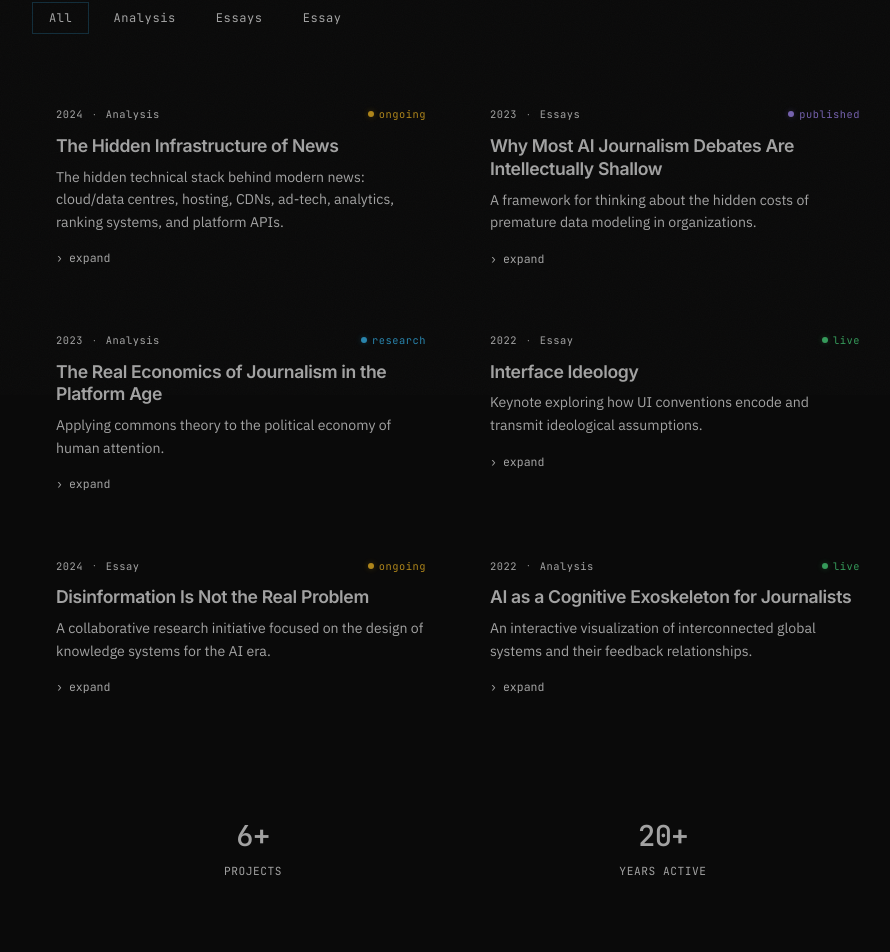
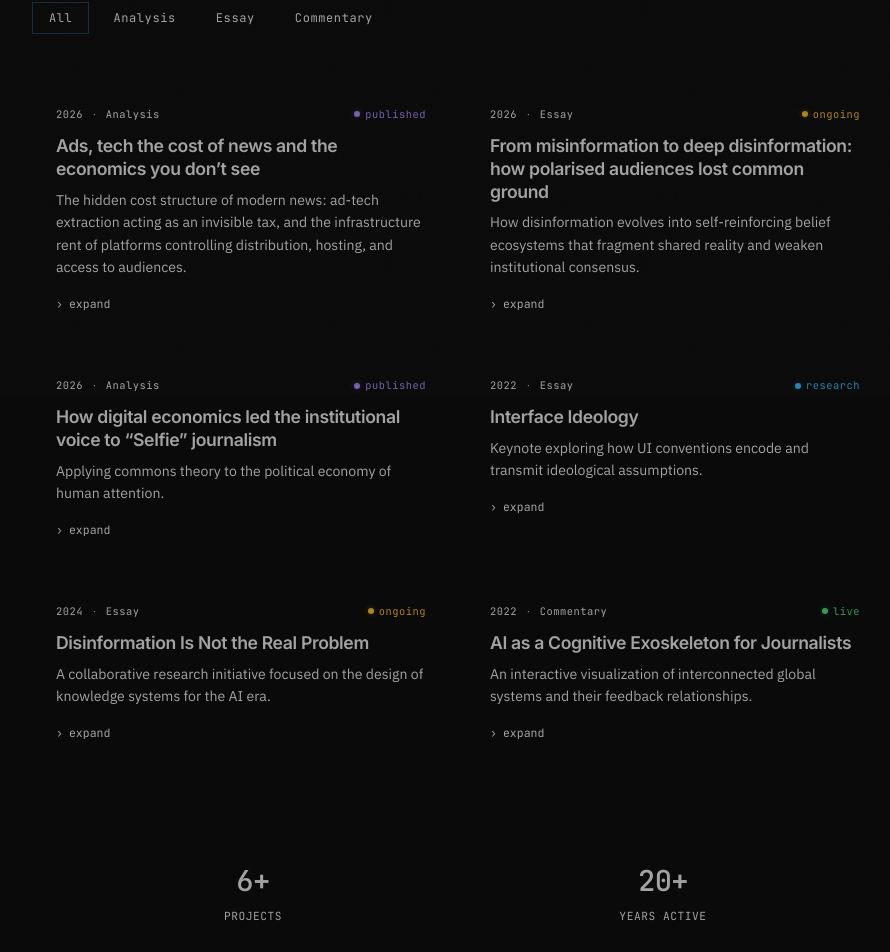
Before and after one commit to kneescars/cassiano-gobbet, a Next.js app: page /portfolio in a window 1280 px wide. Shown: the part 405-1357 px from the top of the page, without its empty margins (182-1072 px from the left). Built offline with nearby package versions, Linux system fonts and the light colour scheme.

Commit message:
Update Work area

```diff
--- a/data/portfolio.ts
+++ b/data/portfolio.ts
@@ -15,39 +15,39 @@ export interface Project {
 export const projects: Project[] = [
   {
     id: "hidden-infra",
-    title: "The Hidden Infrastructure of News",
-    year: "2024",
+    title: "Ads, tech the cost of news and the economics you don’t see",
+    year: "2026",
     category: "Analysis",//any category placed here will show up in the menu 'All Analysis, etc'
-    description: "The hidden technical stack behind modern news: cloud/data centres, hosting, CDNs, ad-tech, analytics, ranking systems, and platform APIs.",
-    detail: `A systems-level analysis of the mostly invisible infrastructure that determines what news becomes visible: cloud and data-centre layers, hosting, CDNs, ad-tech, analytics, ranking systems, and platform APIs. By treating journalism as an information supply chain, it shows how chokepoints and default optimisations for latency, engagement, and monetisation reshape distribution and editorial incentives—often without any explicit decision to do so.
+    description: "The hidden cost structure of modern news: ad-tech extraction acting as an invisible tax, and the infrastructure rent of platforms controlling distribution, hosting, and access to audiences.",
+    detail: `A structural analysis of the transition from isolated misinformation to “deep disinformation,” where narratives accumulate into durable, self-reinforcing corpora that audiences inhabit over time. The piece examines how algorithmic amplification, emotional engagement, and network effects transform exposure into epistemic enclosure, making correction ineffective and disagreement persistent.
 
-The central argument: media forms do not simply transmit culture, they constrain its possibility space. By modeling these constraints topologically, we can generate testable predictions about what kinds of ideas, movements, and institutions are possible under different media regimes.`,
-    tags: ["News Industry", "Infrastructure", "Digital"],
+It connects these dynamics to institutional outcomes across Western democracies and Latin America, highlighting how polarisation, media capture, and fragmented information flows erode shared factual baselines. By focusing on incentives rather than individual actors alone, it argues that the loss of common ground is an emergent property of platform economics, attention-driven design, and fragmented regulatory environments—requiring structural, enforceable interventions rather than content-level fixes.`,
+    tags: ["Disinformation", "Reality", "Infrastructure"],
+    status: "published",
+  },
+  {
+    id: "deep-disinformation",
+    title: "From misinformation to deep disinformation: how polarised audiences lost common ground ",
+    year: "2026",
+    category: "Essay",
+    description: "How disinformation evolves into self-reinforcing belief ecosystems that fragment shared reality and weaken institutional consensus.",
+    detail: `A structural analysis of how disinformation has evolved from isolated falsehoods into persistent, self-reinforcing ecosystems. Over time, repeated narratives form a “corpus” that users return to, creating parallel realities with little overlap.
+
+By examining engagement dynamics, identity alignment, and algorithmic amplification, it shows how audiences cluster around incompatible versions of truth. The central argument: the problem is no longer correcting errors, but confronting a landscape where common ground has structurally disappeared.  `,
+    tags: ["Information Architecture", "Organizations", "Epistemology"],
     status: "ongoing",
   },
   {
-    id: "ontological-debt",
-    title: "Why Most AI Journalism Debates Are Intellectually Shallow",
-    year: "2023",
-    category: "Essays",
-    description: "A framework for thinking about the hidden costs of premature data modeling in organizations.",
-    detail: `Borrowing from software engineering's concept of technical debt, ontological debt describes the accumulated cost of conceptual commitments made too early, too rigidly, or without adequate understanding of the domain being modeled.
-
-Published as a five-part essay series, this work has been cited in information architecture practice, knowledge management, and organizational theory contexts. The core insight: the cost of changing a conceptual model grows super-linearly with the amount of infrastructure built on top of it.`,
-    tags: ["Information Architecture", "Organizations", "Epistemology"],
-    status: "published",
-  },
-  {
     id: "attention-commons",
-    title: "The Real Economics of Journalism in the Platform Age",
-    year: "2023",
+    title: "How digital economics led the institutional voice to “Selfie” journalism",
+    year: "2026",
     category: "Analysis",
     description: "Applying commons theory to the political economy of human attention.",
     detail: `Attention is finite. Digital platforms treat it as a resource to be extracted rather than a commons to be managed. This research applies Elinor Ostrom's framework for governing shared resources to the problem of collective attention — asking what institutional designs might sustain a healthy epistemic commons in the age of algorithmic recommendation.
 
 The research includes both theoretical contributions and a survey of existing governance experiments in platform design, academic publishing, and public media.`,
-    tags: ["Political Economy", "Commons Theory", "Platform Design"],
-    status: "research",
+    tags: ["Digital economics", "Narrative", "Individualism", "first-person"],
+    status: "published",
   },
   {
     id: "interface-ideology",
@@ -59,7 +59,7 @@ The research includes both theoretical contributions and a survey of existing go
 
 Delivered at conferences across Europe and Latin America, this talk introduces a critical vocabulary for analyzing interfaces as ideological artifacts, drawing on semiotics, political theory, and the history of design. The talk has been adapted as a course module at three universities.`,
     tags: ["Design Theory", "Semiotics", "Critical Theory"],
-    status: "live",
+    status: "research",
   },
   {
     id: "epistemic-infrastructure",
@@ -77,7 +77,7 @@ Current projects include: a taxonomy of epistemic failure modes in digital envir
     id: "systems-atlas",
     title: "AI as a Cognitive Exoskeleton for Journalists",
     year: "2022",
-    category: "Analysis",
+    category: "Commentary",
     description: "An interactive visualization of interconnected global systems and their feedback relationships.",
     detail: `A web-based interactive atlas mapping the causal relationships between climate systems, economic systems, political systems, and technological systems at the global scale. Designed for use in educational contexts and policy deliberation.
 
```
